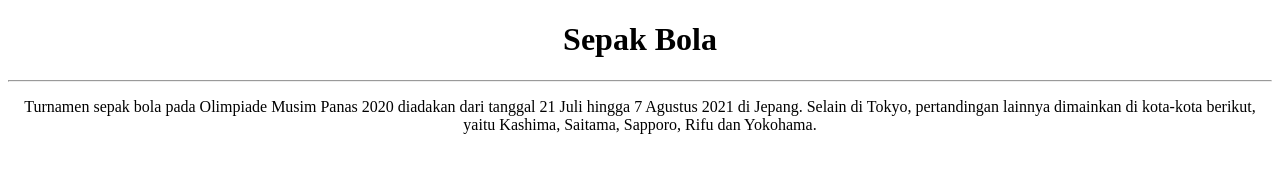
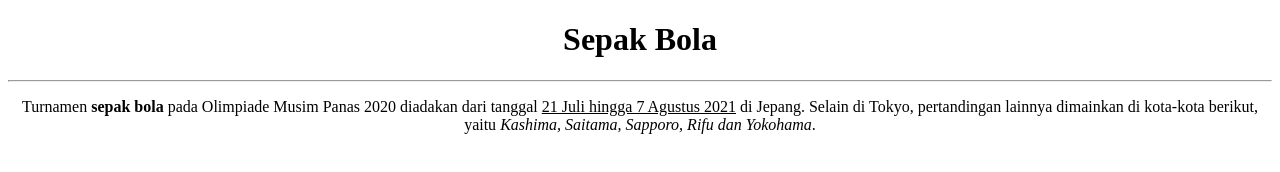
Before and after one commit to pinpin21/latihan1, a plain HTML site: page index.html in a window 1280 px wide. Drawn offline with Linux system fonts and the light colour scheme.

Commit message:
Update index.html

```diff
--- a/index.html
+++ b/index.html
@@ -12,7 +12,7 @@
 </center>
 <hr>
 <center>
-<p>Turnamen sepak bola pada Olimpiade Musim Panas 2020 diadakan dari tanggal 21 Juli hingga 7 Agustus 2021 di Jepang. Selain di Tokyo, pertandingan lainnya dimainkan di kota-kota berikut, yaitu Kashima, Saitama, Sapporo, Rifu dan Yokohama.</p>
+<p>Turnamen <b>sepak bola</b> pada Olimpiade Musim Panas 2020 diadakan dari tanggal <u>21 Juli hingga 7 Agustus 2021</u> di Jepang. Selain di Tokyo, pertandingan lainnya dimainkan di kota-kota berikut, yaitu <i>Kashima, Saitama, Sapporo, Rifu dan Yokohama</i>.</p>
 </center>
 </body>
 
```
